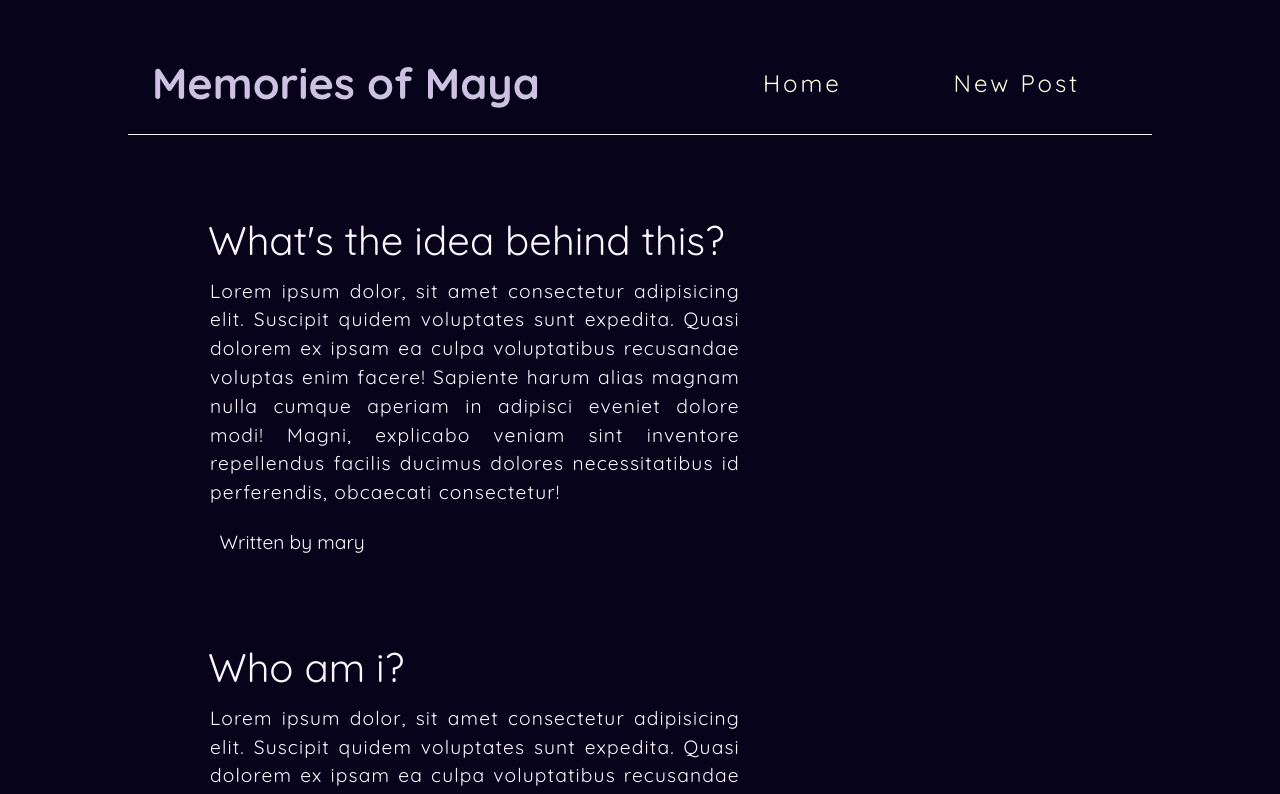
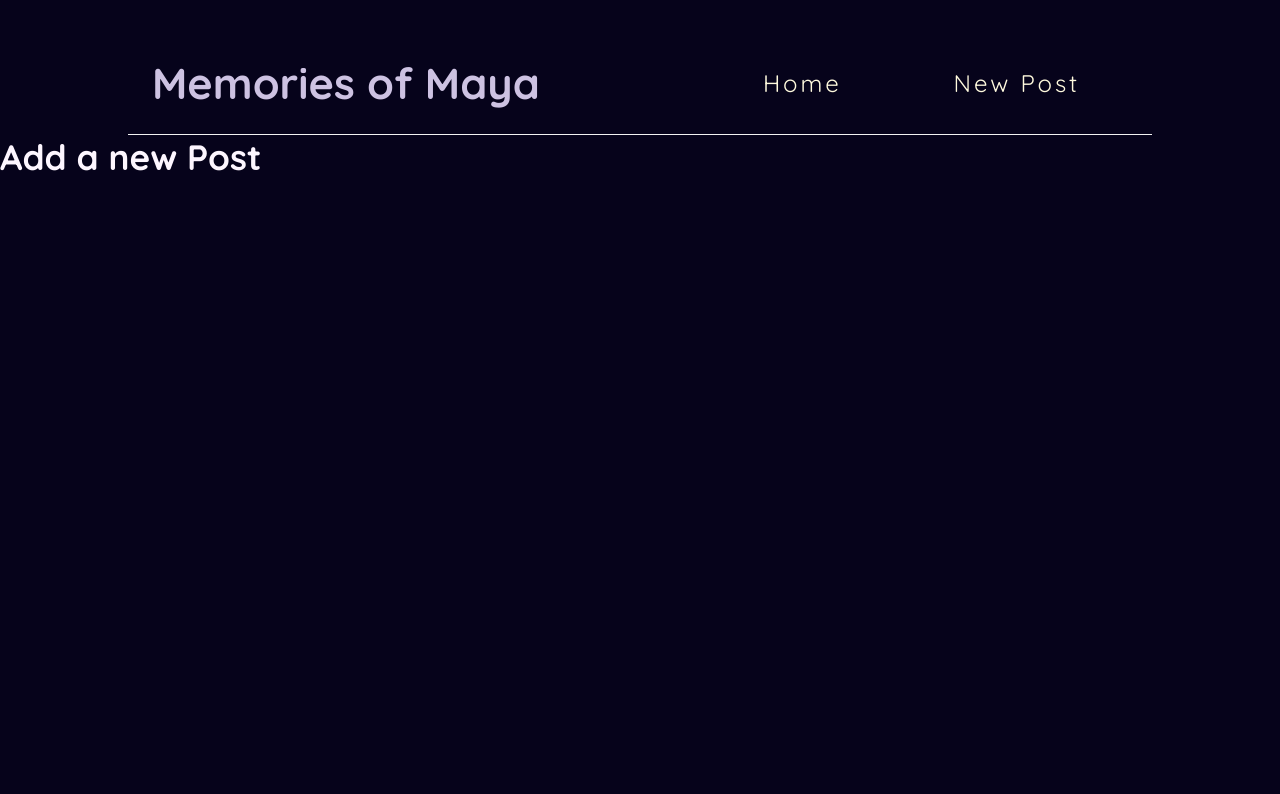
Before and after one commit to MaryFili/MemoriesOfMaya, a React (Create React App) app: page /create in a window 1280 px wide. Shown: the top 794 px of the page. Built offline with nearby package versions, Linux system fonts and the light colour scheme; data requests are answered from the project's data file.

Commit message:
first attempt routes with v6.4

```diff
--- a/package.json
+++ b/package.json
@@ -8,6 +8,7 @@
     "@testing-library/user-event": "^13.5.0",
     "react": "^18.2.0",
     "react-dom": "^18.2.0",
+    "react-router-dom": "6.4",
     "react-scripts": "5.0.1",
     "web-vitals": "^2.1.4"
   },
--- a/src/App.js
+++ b/src/App.js
@@ -1,18 +1,41 @@
-import styles from './App.module.css'
+
+import {
+  createBrowserRouter,
+  createRoutesFromElements,
+  Route,
+  RouterProvider,
+} from "react-router-dom";
+
+import styles from './App.module.css';
+
+//pages
 import Navbar from './components/Navbar';
 import Home from './components/Home';
+import Create from "./components/Create";
+
+//layout
+import RootLayout from './Layout/RootLayout'
+
+const router = createBrowserRouter(
+  createRoutesFromElements(
+    <Route path="/" element={<RootLayout />}>
+      <Route index element={<Home />} />
+      <Route path="create" element={<Create />} />
+
+    </Route>
+  )
+);
+
+
 
 function App() {
-  const title = 'A blog tribute to an amazing friend';
+  // const title = 'A blog tribute to an amazing friend';
 
   return (
-    <div className={styles.App}>
-      <Navbar />
-      <div className={styles.content}>
-        <Home />
-      </div>
 
-    </div>
+    <RouterProvider router={router} />
+
+
   );
 }
 
--- /dev/null
+++ b/src/Layout/RootLayout.js
@@ -0,0 +1,23 @@
+import React from 'react'
+import styles from '../components/Navbar.module.css'
+import { NavLink, Outlet } from 'react-router-dom'
+
+export default function RootLayout() {
+    return (
+        <div className={styles.rootLayout}>
+            <header className={styles.container}>
+                <nav className={styles.navbar}>
+                    <h1>Memories of Maya</h1>
+                    <div className={styles.links}>
+                        <NavLink to="/">Home</NavLink>
+                        <NavLink to="/create" className={styles.createPost} >New Post</NavLink>
+                    </div>
+
+                </nav>
+            </header>
+            <main>
+                <Outlet />
+            </main>
+        </div>
+    )
+}
--- /dev/null
+++ b/src/components/Create.js
@@ -0,0 +1,11 @@
+import styles from './Create.module.css';
+
+const Create = () => {
+    return (
+        <div className="{styles.create}">
+            <h2>Add a new Post</h2>
+        </div>
+    )
+}
+
+export default Create;
--- a/src/components/Home.js
+++ b/src/components/Home.js
@@ -18,9 +18,11 @@ const Home = () => {
 
 
     return (
-        <div className={styles.home}>
-            {blogs && <BlogList blogs={blogs} />}
+        <div className={styles.content}>
+            <div className={styles.home}>
+                {blogs && <BlogList blogs={blogs} />}
 
+            </div>
         </div>
     );
 }
--- a/src/components/Home.module.css
+++ b/src/components/Home.module.css
@@ -1,3 +1,10 @@
+.content {
+    display: flex;
+    justify-content: flex-start;
+    align-items: center;
+    width: 100vw
+}
+
 .home {
     margin: 5em 0 0 13em;
     width: 60vw;
--- a/src/index.css
+++ b/src/index.css
@@ -21,3 +21,9 @@ p {
   padding: .6em;
   font-size: 1.2em;
 }
+
+* {
+  margin: 0;
+  padding: 0;
+  box-sizing: border-box;
+}
```
Also changed, not shown: src/components/Create.module.css (added), 1 other file (tests, documents, lock files or other folders).
